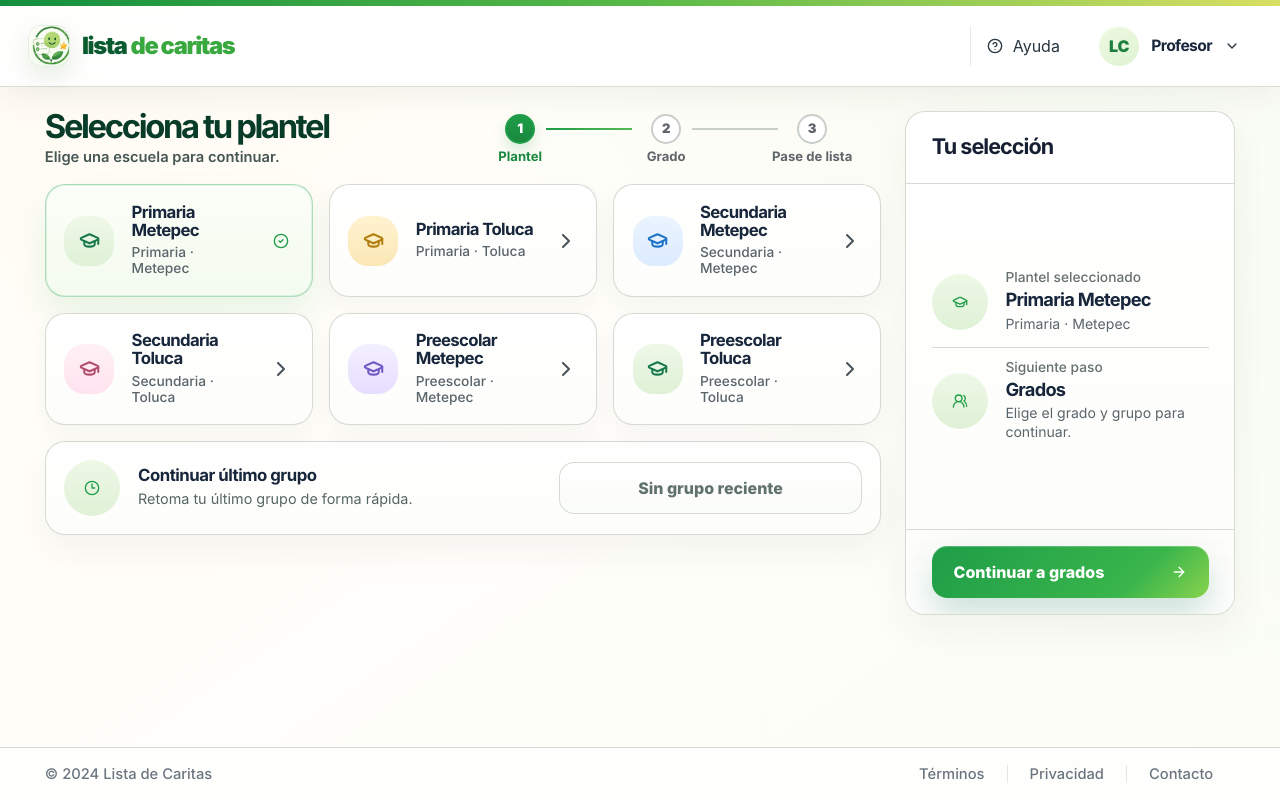
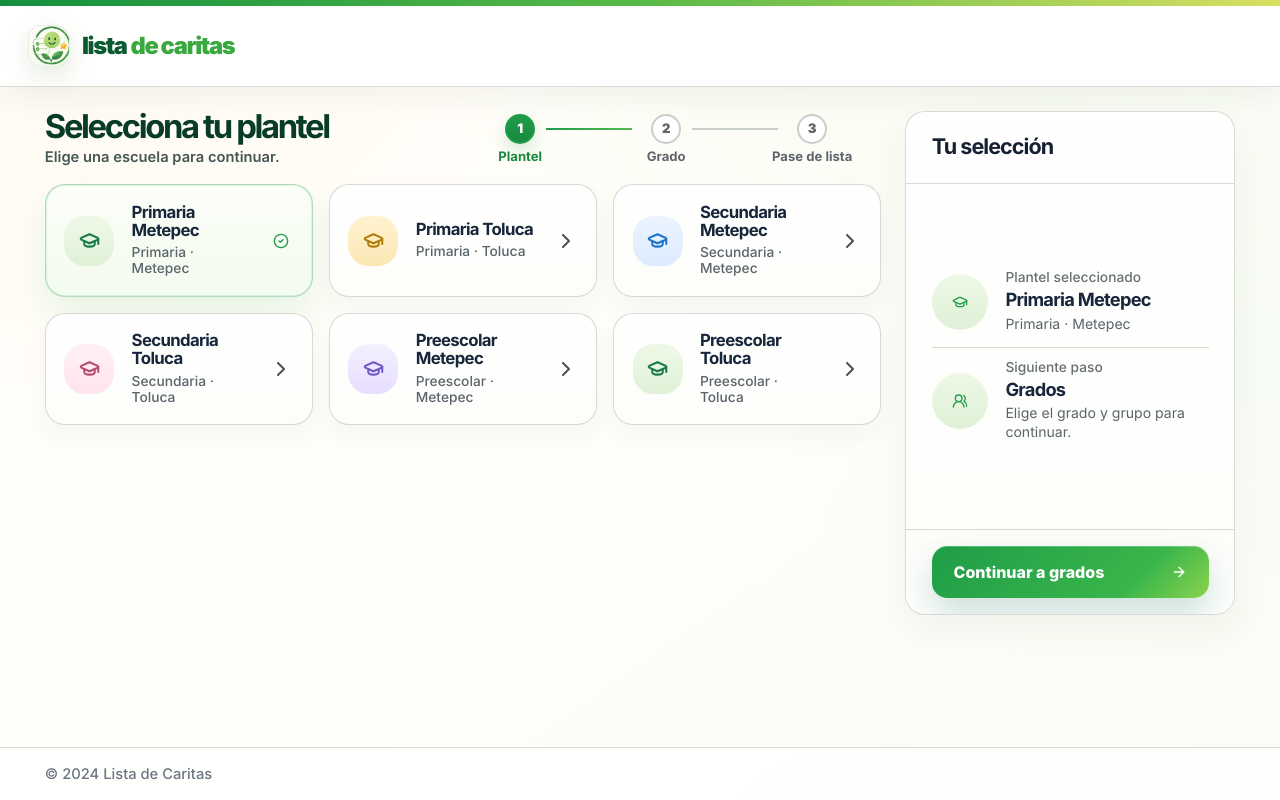
Before and after one commit to Agusteando/lista-de-caritas, a Nuxt app: page / in a window 1280 px wide. Built offline with nearby package versions, Linux system fonts and the light colour scheme.

Commit message:
version 43

```diff
--- a/assets/css/features/landing.css
+++ b/assets/css/features/landing.css
@@ -476,8 +476,7 @@
   background: rgba(255,255,255,.72);
 }
 
-.selection-footer > span,
-.selection-footer nav {
+.selection-footer > span {
   min-height: clamp(56px, 7vh, 72px);
   display: flex;
   align-items: center;
@@ -485,18 +484,14 @@
 
 .selection-footer {
   display: grid;
-  grid-template-columns: minmax(0, 1fr) auto;
+  grid-template-columns: minmax(0, 1fr);
   align-items: center;
-  gap: 24px;
   padding: 0 max(clamp(22px, 3.5vw, 72px), calc((100vw - 1584px) / 2));
   color: #6b7580;
   font-size: .92rem;
   font-weight: 520;
 }
 
-.selection-footer nav { gap: 0; }
-.selection-footer a { padding: 0 22px; }
-.selection-footer a + a { border-left: 1px solid rgba(31,89,72,.14); }
 
 @media (min-width: 1100px) and (max-height: 820px) {
   .selection-shell,
@@ -525,7 +520,7 @@
   .selection-summary-body { padding-block: 14px; }
   .summary-detail-row { padding-block: 12px; }
   .selection-summary-actions { padding-block: 16px; }
-  .selection-footer > span, .selection-footer nav { min-height: 52px; }
+  .selection-footer > span { min-height: 52px; }
 }
 
 @media (min-width: 1100px) and (max-height: 720px) {
@@ -545,7 +540,7 @@
   .selection-summary-header { min-height: 62px; }
   .summary-detail-row { padding-block: 9px; }
   .selection-summary-actions { gap: 10px; }
-  .selection-footer > span, .selection-footer nav { min-height: 46px; }
+  .selection-footer > span { min-height: 46px; }
 }
 
 @media (max-width: 1099px) {
@@ -607,15 +602,10 @@
     padding-inline: 16px;
     text-align: center;
   }
-
-  .selection-footer > span,
-  .selection-footer nav {
+  .selection-footer > span {
     min-height: 42px;
     justify-content: center;
   }
-
-  .selection-footer nav { flex-wrap: wrap; }
-  .selection-footer a { padding: 0 12px; }
 }
 
 @media (min-width: 1100px) {
--- a/assets/css/ui-primitives.css
+++ b/assets/css/ui-primitives.css
@@ -171,8 +171,7 @@
   gap: 14px;
 }
 
-.campus-icon,
-.profile-badge {
+.campus-icon {
   width: clamp(42px, 4vw, 48px);
   height: clamp(42px, 4vw, 48px);
   display: grid;
@@ -184,23 +183,20 @@
   font-weight: 900;
 }
 
-.campus-copy,
-.profile-copy {
+.campus-copy {
   min-width: 0;
   display: grid;
   gap: 4px;
 }
 
-.campus-copy strong,
-.profile-copy strong {
+.campus-copy strong {
   color: #17263b;
   font-size: clamp(1rem, 1.22vw, 1.22rem);
   line-height: 1.05;
   letter-spacing: -.04em;
 }
 
-.campus-copy small,
-.profile-copy small {
+.campus-copy small {
   display: inline-flex;
   align-items: center;
   gap: 6px;
@@ -209,8 +205,7 @@
   font-weight: 620;
 }
 
-.header-utility-button,
-.header-profile-block {
+.header-utility-button {
   min-height: clamp(42px, 5vh, 48px);
   display: inline-flex;
   align-items: center;
@@ -228,19 +223,6 @@
   padding-left: 16px;
 }
 
-.header-profile-block {
-  gap: 12px;
-}
-
-.profile-copy strong {
-  font-size: .98rem;
-}
-
-.profile-copy small {
-  font-size: .78rem;
-  font-weight: 760;
-  color: #5b6767;
-}
 
 .change-group-link {
   color: #17784b;
@@ -306,14 +288,12 @@
 
   .brand-wordmark { font-size: 1.48rem; }
 
-  .campus-icon,
-  .profile-badge {
+  .campus-icon {
     width: 40px;
     height: 40px;
   }
 
-  .header-utility-button,
-  .header-profile-block {
+  .header-utility-button {
     min-height: 40px;
   }
 }
@@ -350,7 +330,6 @@
 
   .header-divider,
   .header-utility-button span,
-  .profile-copy,
   .change-group-link { display: none; }
 
   .header-left-cluster,
@@ -363,8 +342,7 @@
     gap: 10px;
   }
 
-  .campus-icon,
-  .profile-badge {
+  .campus-icon {
     width: 42px;
     height: 42px;
   }
@@ -386,8 +364,7 @@
     font-size: 1.22rem;
   }
 
-  .header-utility-button,
-  .header-profile-block {
+  .header-utility-button {
     min-height: 42px;
     min-width: 42px;
     padding: 0;
--- a/components/BrandHeader.vue
+++ b/components/BrandHeader.vue
@@ -1,5 +1,5 @@
 <script setup lang="ts">
-import { ChevronDown, CircleHelp, MapPin, School, Shuffle } from 'lucide-vue-next'
+import { School, Shuffle } from 'lucide-vue-next'
 import { getPlantelByCode } from '~/utils/planteles'
 
 const props = defineProps<{
@@ -19,9 +19,8 @@ const contextTitle = computed(() => plantelMeta.value?.title || 'Selecciona tu p
 const contextSubtitle = computed(() => {
   if (props.grado && props.grupo) return `${props.grado} · ${props.grupo}`
   if (plantelMeta.value) return 'Escuela'
-  return 'Escuela'
+  return 'Elige escuela'
 })
-const profileCode = computed(() => props.plantel || 'LC')
 </script>
 
 <template>
@@ -42,34 +41,20 @@ const profileCode = computed(() => props.plantel || 'LC')
             <span class="header-divider" aria-hidden="true" />
 
             <div class="header-campus-card" aria-label="Plantel actual">
-            <span class="campus-icon"><School class="icon-sm" /></span>
-            <span class="campus-copy">
-              <strong>{{ contextTitle }}</strong>
-              <small>{{ contextSubtitle }}</small>
-            </span>
+              <span class="campus-icon"><School class="icon-sm" /></span>
+              <span class="campus-copy">
+                <strong>{{ contextTitle }}</strong>
+                <small>{{ contextSubtitle }}</small>
+              </span>
             </div>
           </template>
         </div>
 
-        <div class="header-right-cluster">
-          <button class="header-utility-button" type="button" aria-label="Ayuda">
-            <CircleHelp class="icon-sm" />
-            <span>Ayuda</span>
-          </button>
-
-          <NuxtLink v-if="plantel && grado && grupo" class="header-utility-button change-group-link" :to="`/asistencia/${plantel}?cambiar=grupo`">
+        <div v-if="plantel && grado && grupo" class="header-right-cluster">
+          <NuxtLink class="header-utility-button change-group-link" :to="`/asistencia/${plantel}?cambiar=grupo`">
             <Shuffle class="icon-sm" />
             <span>Cambiar grupo</span>
           </NuxtLink>
-
-          <div class="header-profile-block" aria-label="Profesor">
-            <span class="profile-badge">{{ profileCode }}</span>
-            <span class="profile-copy">
-              <strong>Profesor</strong>
-              <small v-if="props.plantel"><MapPin class="icon-xs" /> {{ props.plantel }}</small>
-            </span>
-            <ChevronDown class="icon-sm" />
-          </div>
         </div>
       </div>
     </header>
--- a/components/GroupPicker.vue
+++ b/components/GroupPicker.vue
@@ -122,8 +122,7 @@ const target = computed(() => selectedGrado.value && selectedGrupo.value
         </div>
       </section>
 
-      <section class="selection-panel quick-access-panel" aria-labelledby="remembered-heading">
-        <template v-if="rememberedTarget">
+      <section v-if="rememberedTarget" class="selection-panel quick-access-panel" aria-labelledby="remembered-heading">
         <div class="quick-access-copy">
           <span class="quick-access-icon"><Clock3 class="icon-sm" /></span>
           <div>
@@ -136,19 +135,6 @@ const target = computed(() => selectedGrado.value && selectedGrupo.value
           <span>{{ remembered?.grado }} · {{ remembered?.grupo }}</span>
           <ArrowRight class="icon-sm" />
         </NuxtLink>
-        </template>
-
-        <template v-else>
-          <div class="quick-access-copy">
-            <span class="quick-access-icon"><Clock3 class="icon-sm" /></span>
-            <div>
-              <strong id="remembered-heading">Continuar último grupo</strong>
-              <p>Retoma tu último grupo de forma rápida.</p>
-            </div>
-          </div>
-
-          <div class="quick-access-placeholder"><span>Sin grupo reciente</span></div>
-        </template>
       </section>
     </div>
 
--- a/components/SelectionFooter.vue
+++ b/components/SelectionFooter.vue
@@ -1,10 +1,5 @@
 <template>
   <footer class="selection-footer" aria-label="Pie de página">
     <span>© 2024 Lista de Caritas</span>
-    <nav aria-label="Enlaces legales">
-      <a href="#">Términos</a>
-      <a href="#">Privacidad</a>
-      <a href="#">Contacto</a>
-    </nav>
   </footer>
 </template>
--- a/pages/index.vue
+++ b/pages/index.vue
@@ -96,8 +96,7 @@ const selectedSupportLine = computed(() => {
           </NuxtLink>
         </section>
 
-        <section class="selection-panel quick-access-panel" aria-labelledby="continue-heading">
-          <template v-if="lastContext?.plantel">
+        <section v-if="lastContext?.plantel" class="selection-panel quick-access-panel" aria-labelledby="continue-heading">
           <div class="quick-access-copy">
             <span class="quick-access-icon"><Clock3 class="icon-sm" /></span>
             <div>
@@ -110,21 +109,6 @@ const selectedSupportLine = computed(() => {
             <span>{{ lastContextLabel }}</span>
             <ArrowRight class="icon-sm" />
           </NuxtLink>
-          </template>
-
-          <template v-else>
-            <div class="quick-access-copy">
-              <span class="quick-access-icon"><Clock3 class="icon-sm" /></span>
-              <div>
-                <strong id="continue-heading">Continuar último grupo</strong>
-                <p>Retoma tu último grupo de forma rápida.</p>
-              </div>
-            </div>
-
-            <div class="quick-access-placeholder">
-              <span>Sin grupo reciente</span>
-            </div>
-          </template>
         </section>
       </div>
 
```
Lines whose indentation alone changed are shown as unchanged.
